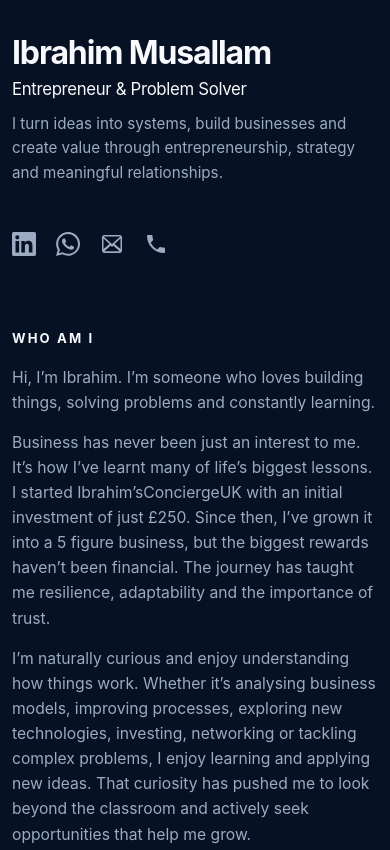
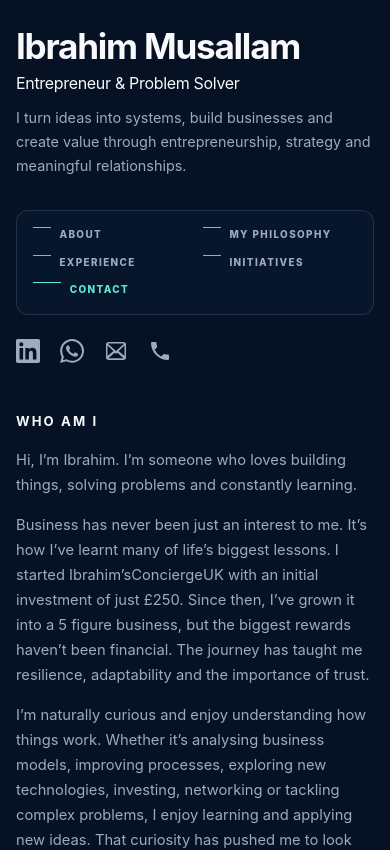
Before and after one commit to ibrahimmusallam10/Ibrahim-sConciergeUK, a React (Vite) app: page / in a window 390 px wide. Shown: the top 850 px of the page. Built offline with nearby package versions, Linux system fonts and the light colour scheme.

Commit message:
Create mobile layout demo

```diff
--- a/src/styles.css
+++ b/src/styles.css
@@ -733,19 +733,36 @@ h3 {
     position: static;
     height: auto;
     min-height: 0;
-    margin-bottom: 4.5rem;
+    margin-bottom: 3.5rem;
   }
 
   .side-nav {
-    display: none;
+    display: flex;
+    flex-wrap: wrap;
+    gap: 0.7rem 1.2rem;
+    margin-top: 2.25rem;
+  }
+
+  .side-nav a {
+    gap: 0.55rem;
+    font-size: 0.68rem;
+  }
+
+  .side-nav span {
+    width: 1.1rem;
+  }
+
+  .side-nav a:hover span,
+  .side-nav a.active span {
+    width: 1.75rem;
   }
 
   .intro-footer {
-    margin-top: 2rem;
+    margin-top: 1.75rem;
   }
 
   .content {
-    gap: 4.25rem;
+    gap: 3.5rem;
   }
 
   #initiatives {
@@ -766,16 +783,67 @@ h3 {
 
 @media (max-width: 620px) {
   .site-shell {
-    width: min(100% - 1.5rem, 760px);
-    padding-top: 2.25rem;
+    width: min(100% - 2rem, 760px);
+    padding: 1.75rem 0 2.5rem;
   }
 
   h1 {
-    font-size: 2rem;
+    font-size: clamp(1.85rem, 9vw, 2.35rem);
   }
 
   .intro-title {
-    font-size: 1.05rem;
+    font-size: 1rem;
+  }
+
+  .intro-role {
+    max-width: 31rem;
+    font-size: 0.9rem;
+    line-height: 1.65;
+  }
+
+  .intro {
+    margin-bottom: 3rem;
+  }
+
+  .side-nav {
+    display: grid;
+    grid-template-columns: repeat(2, minmax(0, 1fr));
+    gap: 0.75rem 1rem;
+    margin-top: 2rem;
+    padding: 1rem;
+    background: rgba(12, 27, 52, 0.52);
+    border: 1px solid var(--border);
+    border-radius: 0.75rem;
+  }
+
+  .side-nav a {
+    width: 100%;
+    font-size: 0.62rem;
+  }
+
+  .side-nav a.active {
+    color: var(--accent);
+  }
+
+  .side-nav a.active span {
+    background: var(--accent);
+  }
+
+  .intro-footer {
+    margin-top: 1.5rem;
+  }
+
+  .content {
+    gap: 3.25rem;
+  }
+
+  .section-block {
+    scroll-margin-top: 1.25rem;
+  }
+
+  .copy {
+    font-size: 0.92rem;
+    line-height: 1.7;
   }
 
   .resume-item {
```
